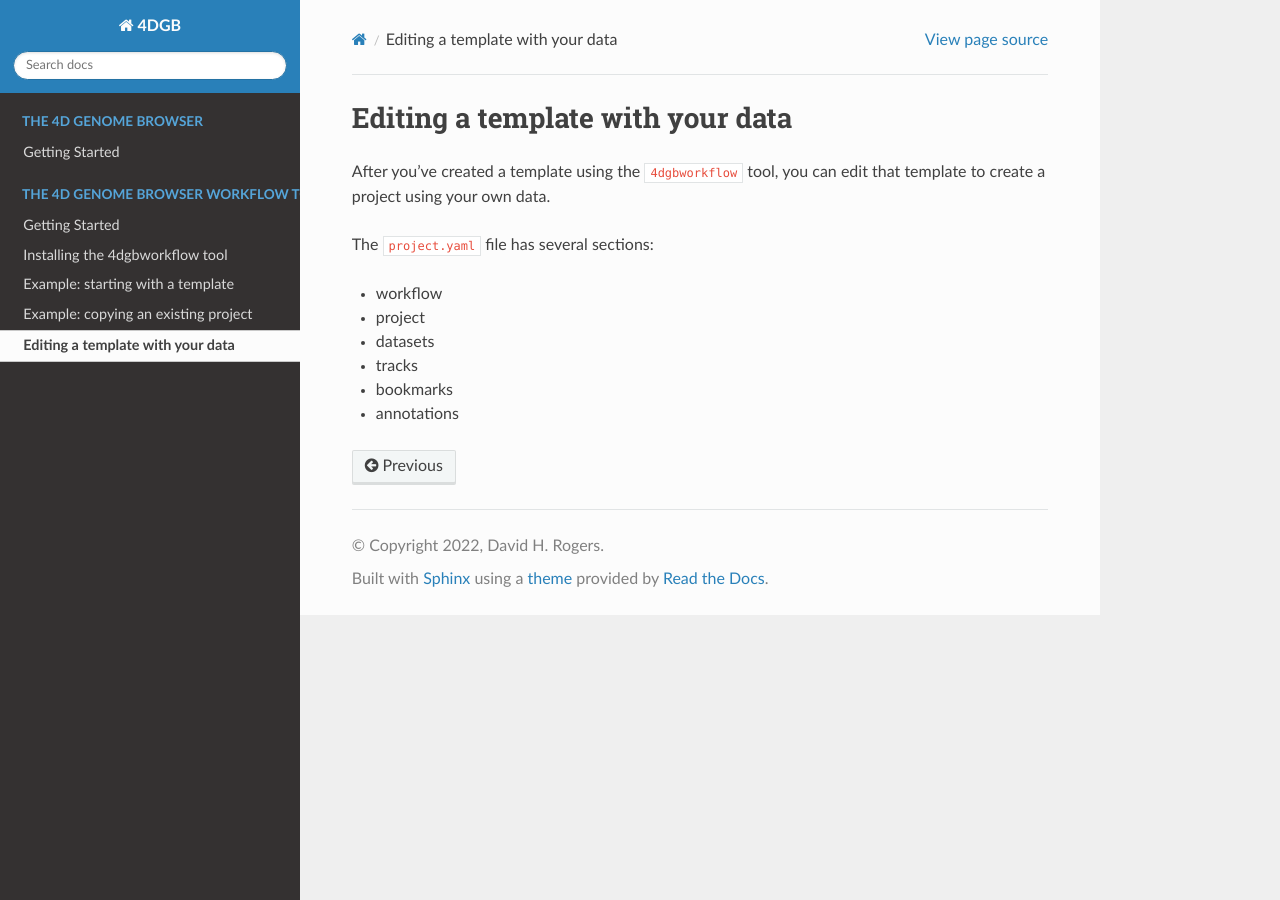
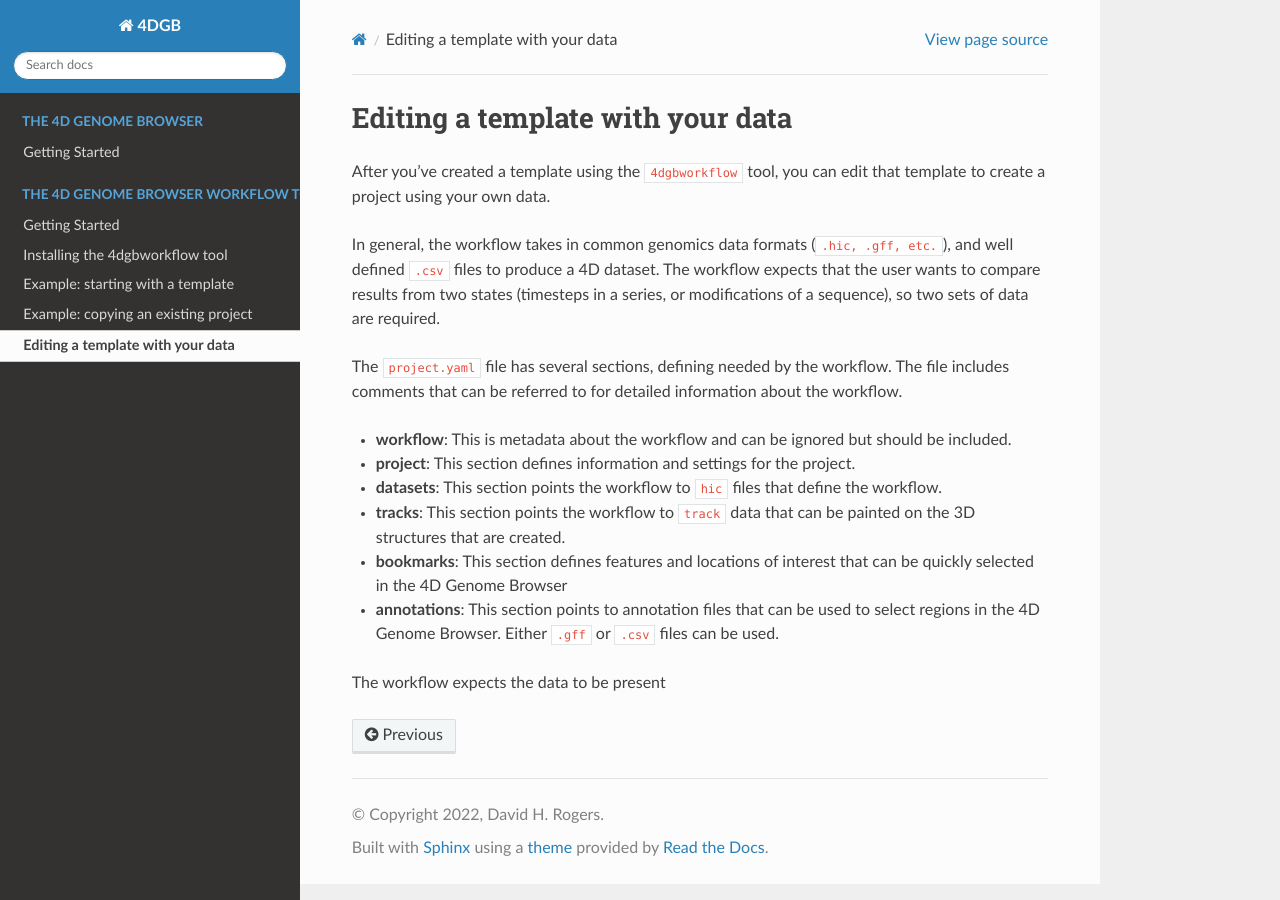
Before and after one commit to 4DGB/4dgb-readthedocs, a Sphinx documentation site: the page built from docs/workflow/editing.rst, in a window 1280 px wide. Built offline with Sphinx 7.4.7 and the Read the Docs theme 2.0.0, drawn with Linux system fonts in a browser that asks for light colours.

Commit message:
updating edit

```diff
--- a/docs/workflow/editing.rst
+++ b/docs/workflow/editing.rst
@@ -4,11 +4,27 @@ Editing a template with your data
 After you've created a template using the ``4dgbworkflow`` tool, you
 can edit that template to create a project using your own data.
 
-The ``project.yaml`` file has several sections:
+In general, the workflow takes in common genomics data formats
+(``.hic, .gff, etc.``), and well defined ``.csv`` files to produce
+a 4D dataset. The workflow expects that the user wants to compare
+results from two states (timesteps in a series, or modifications of
+a sequence), so two sets of data are required.
 
-- workflow
-- project
-- datasets
-- tracks
-- bookmarks
-- annotations
+The ``project.yaml`` file has several sections, defining needed by the
+workflow. The file includes comments that can be referred to for detailed
+information about the workflow.
+
+- **workflow**: This is metadata about the workflow and can be ignored
+  but should be included.
+- **project**: This section defines information and settings for the project.
+- **datasets**: This section points the workflow to ``hic`` files that define
+  the workflow.
+- **tracks**: This section points the workflow to ``track`` data that
+  can be painted on the 3D structures that are created.
+- **bookmarks**: This section defines features and locations of interest
+  that can be quickly selected in the 4D Genome Browser
+- **annotations**: This section points to annotation files that can be used
+  to select regions in the 4D Genome Browser. Either ``.gff`` or ``.csv``
+  files can be used.
+
+The workflow expects the data to be present
```
